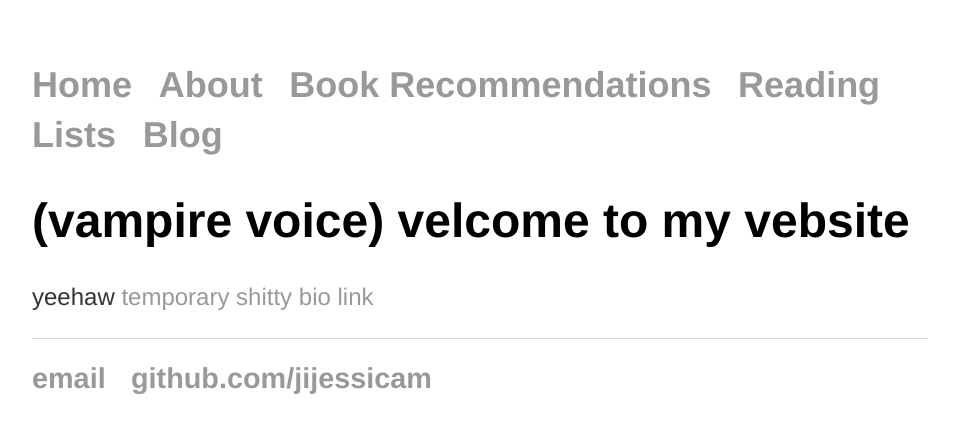
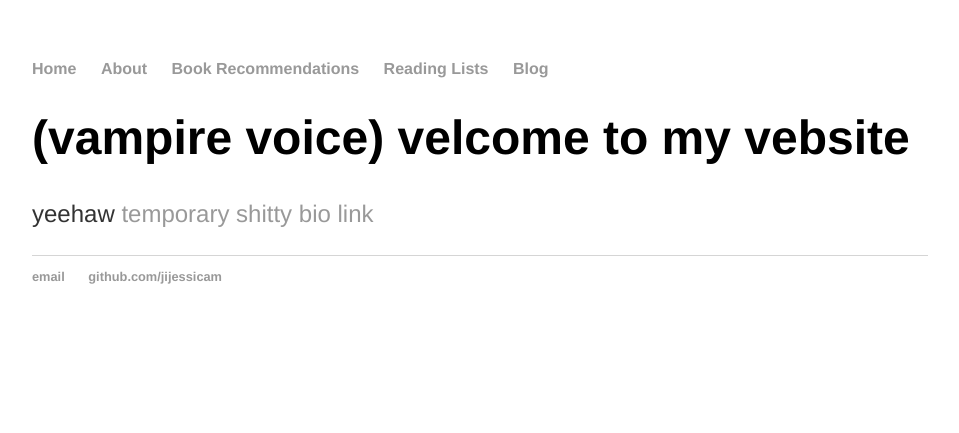
Before and after one commit to jijessicam/jijessicam.github.io, a Jekyll site: the page built from index.html, in a window 1280 px wide. Shown: the top 433 px of the page, without its empty margins (160-1119 px from the left). Built offline with Jekyll 4.4.1, drawn with Linux system fonts in a browser that asks for light colours.

Commit message:
Update main.css

```diff
--- a/css/main.css
+++ b/css/main.css
@@ -24,6 +24,9 @@ h1 {
     font-size: 3em;
     font-family:'Helvetica', 'Arial', 'Sans-Serif';
 }
+h2, h3, h4 {
+    font-family:'Helvetica', 'Arial', 'Sans-Serif';
+}
 p {
     font-size: 1.5em;
     line-height: 1.4em;
@@ -31,8 +34,6 @@ p {
     font-family:'Helvetica', 'Arial', 'Sans-Serif';
 }
 ul, li {
-    font-size: 1.5em;
-    line-height: 1.4em;
     font-family:'Helvetica', 'Arial', 'Sans-Serif';
 }
 footer {
```
